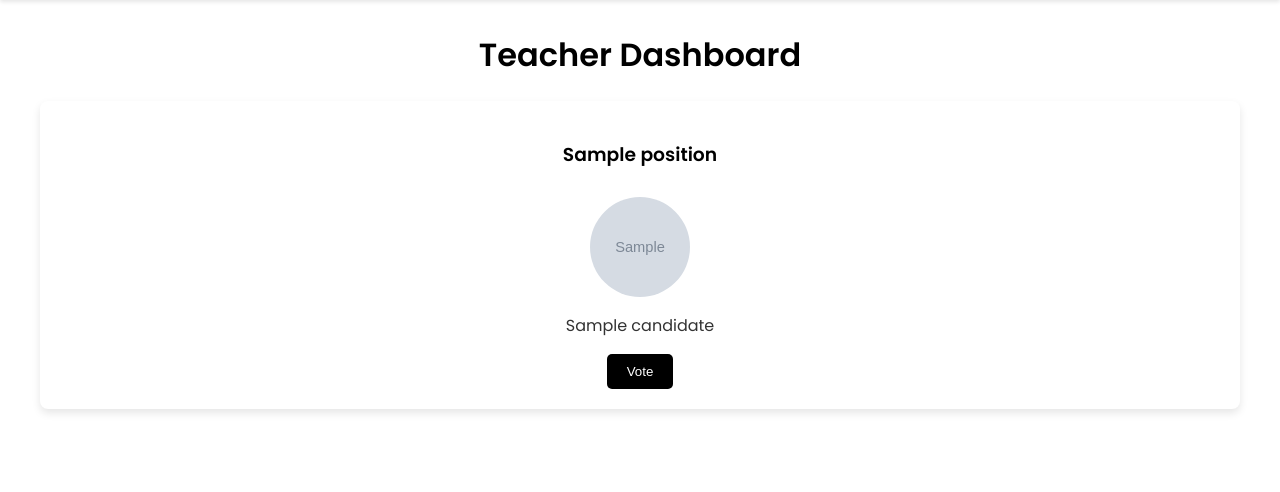
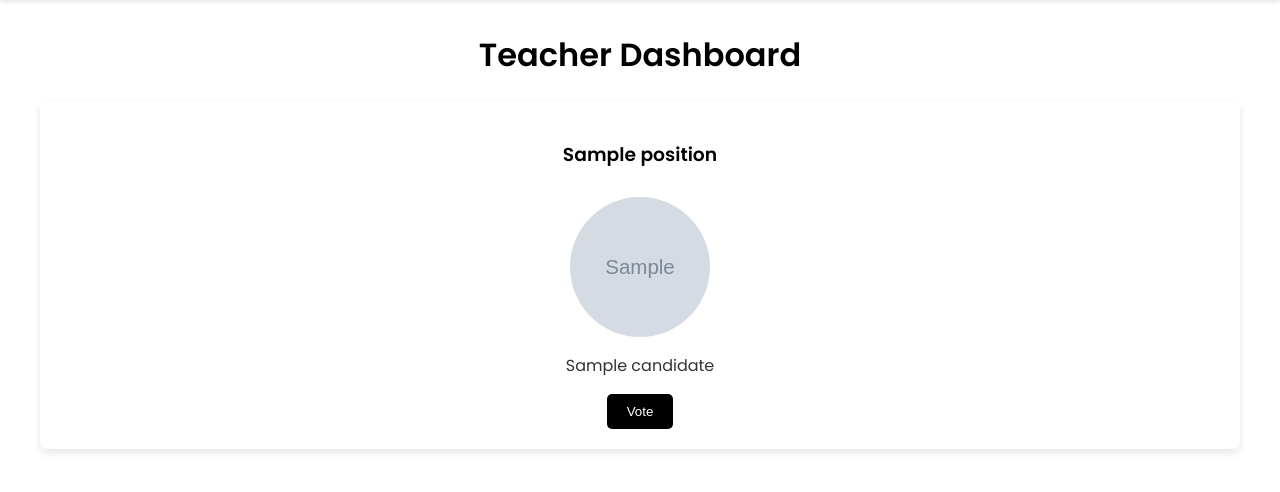
Before and after one commit to rakheshkrishna2005/aiml-election, a Flask app: template templates/teacher_dashboard.html in a window 1280 px wide. Shown: the part 73-565 px from the top of the page. Run offline with Flask 3, Linux system fonts and the light colour scheme; the template is opened without the code that fills it: most values are stand-ins (such as "Sample title", 1, 10 or a date in 2020); grey boxes marked "Sample" are stand-in pictures.

Commit message:
Update teacher_dashboard.html

```diff
--- a/templates/teacher_dashboard.html
+++ b/templates/teacher_dashboard.html
@@ -24,7 +24,7 @@
       <div class="candidates" style="display: flex; justify-content: center; flex-wrap: wrap; gap: 20px;">
         {% for candidate in position_data.candidates %}
           <div class="candidate" style="flex-basis: calc(33.333% - 20px); text-align: center;">
-            <img src="{{ url_for('static', filename='images/' + candidate.image) }}" alt="{{ candidate.name }}" style="width: 100px; height: 100px; border-radius: 50%; display: block; margin: 10px auto;">
+            <img src="{{ url_for('static', filename='images/' + candidate.image) }}" alt="{{ candidate.name }}" style="width: 140px; height: 140px; border-radius: 50%; display: block; margin: 10px auto;">
             <p>{{ candidate.name }}</p>
             <form class="vote-form" method="POST" action="{{ url_for('vote') }}">
               <input type="hidden" name="position_id" value="{{ position_id }}">
```
